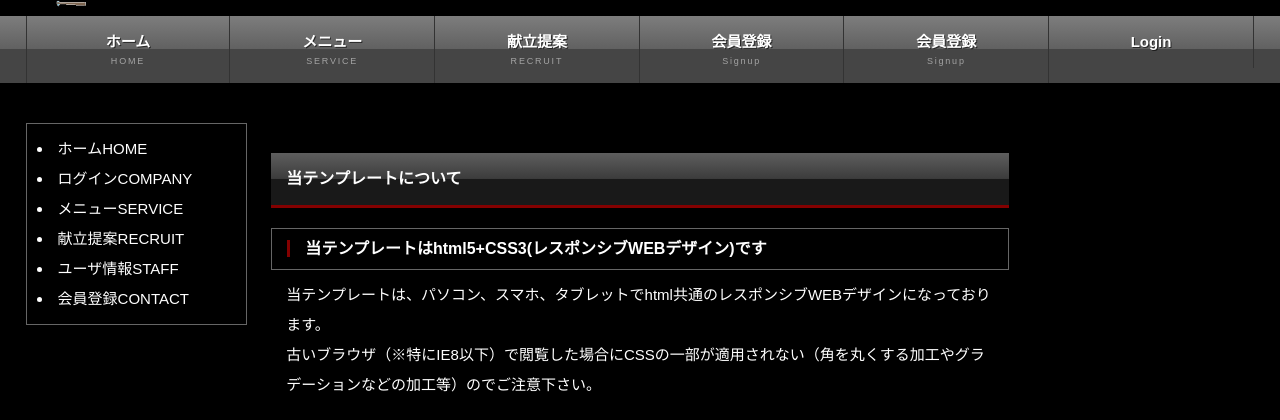
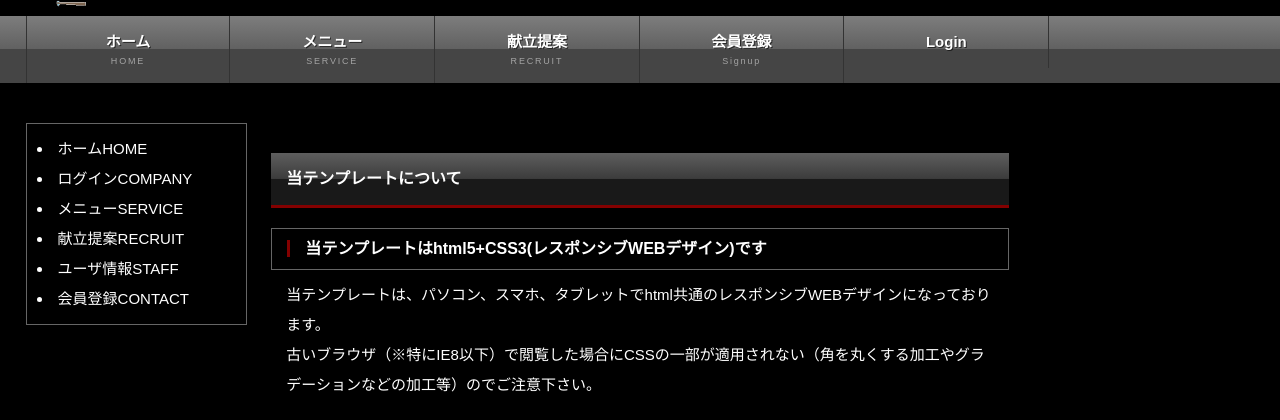
Before and after one commit to aiyama1467/LunchProject, a Django app: page / in a window 1280 px wide. Shown: the part 101-521 px from the top of the page. Run offline with Django 3.2, Linux system fonts and the light colour scheme.

Commit message:
会員登録が2つあるのを直した

```diff
--- a/templates/base.html
+++ b/templates/base.html
@@ -39,7 +39,7 @@
 {% if user.is_superuser %}
 <li><a href={% url 'menu_proposal:add' %} class="act">メニューの追加<span>MenuAdd</span></a></li>
 {% endif %}
-<li><a href="{% url 'accounts:signup' %}" class="signup">会員登録<span>Signup</span></a></li>
+
 {% if user.is_authenticated %}
 <li><a href="{% url 'logout' %}" class="logout">ログアウト<span>Logout</span></a></li>
     <li><a href="{% url 'accounts:my_page' pk=user.pk %}" class="logout">会員情報<span>User Menu</span></a></li>
```
